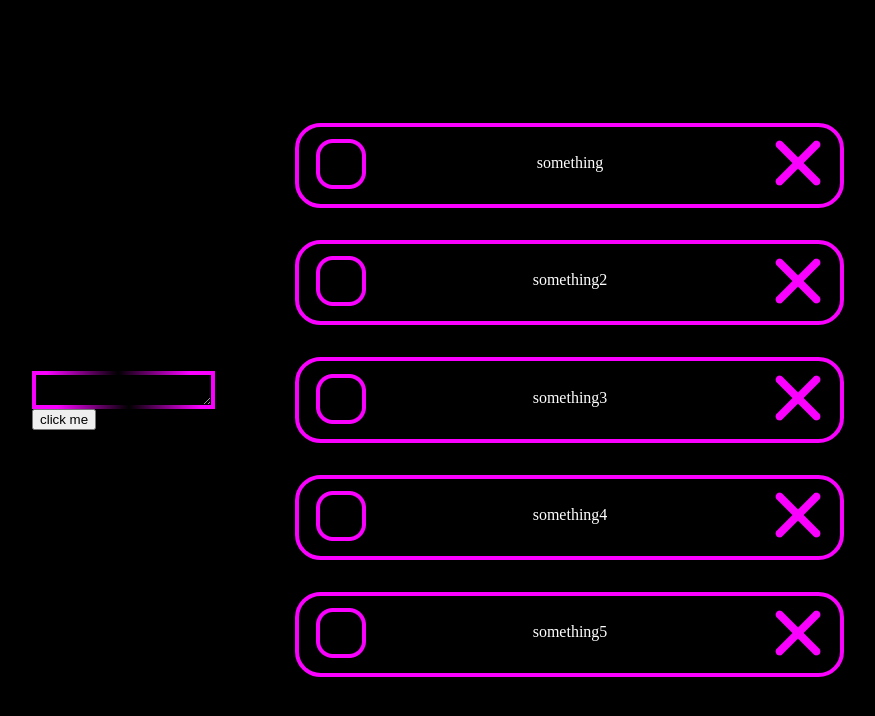
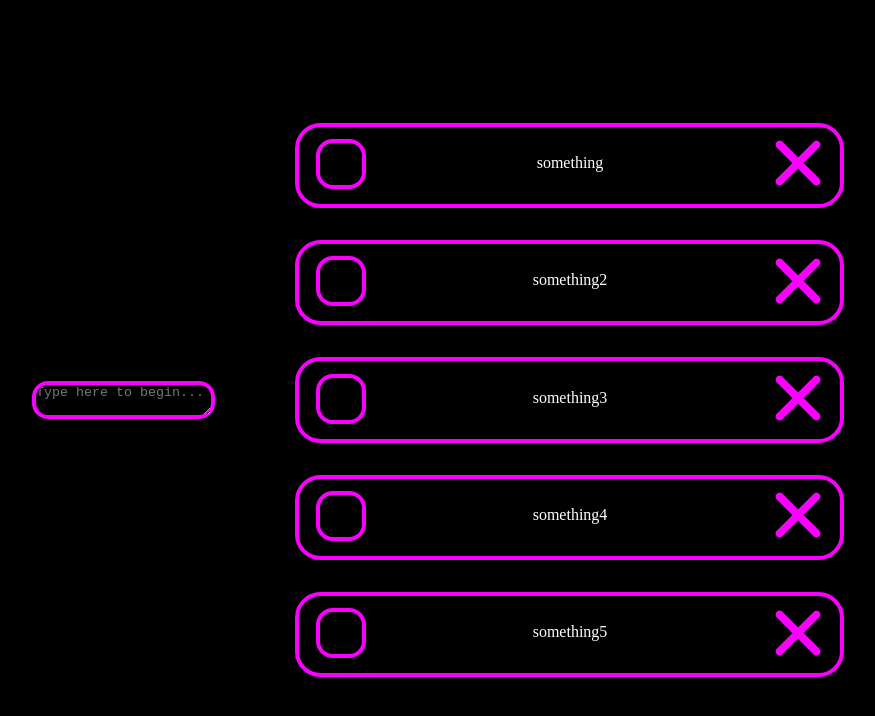
Before and after one commit to ZeSved/ToDo-app, a React (Vite) app: page / in a window 1280 px wide. Shown: the top 716 px of the page, without its empty margins (202-1077 px from the left). Built offline with nearby package versions, Linux system fonts and the light colour scheme.

Commit message:
adding items

```diff
--- a/src/App.css
+++ b/src/App.css
@@ -13,19 +13,6 @@ body {
   height: 100vh;
 }
 
-.itemInput {
-  background: transparent;
-  height: 100%;
-  display: block;
-  padding: 0;
-  outline: none;
-  color: white;
-
-  border-image: linear-gradient(73deg, rgba(250, 0, 255, 1) 12%, rgb(0, 0, 0) 50%, rgba(250, 0, 255, 1) 88%);
-  border-image-slice: 1;
-  border-width: 4px;
-}
-
 .main {
   display: grid;
   align-items: center;
--- a/src/App.tsx
+++ b/src/App.tsx
@@ -4,7 +4,7 @@ import ItemList, { Item } from './components/ItemList'
 
 import ItemInput from './components/ItemInput'
 
-import { useState } from 'react'
+import { useEffect, useState } from 'react'
 
 function App() {
 	const [items, setItems] = useState<Item[]>([
@@ -30,6 +30,12 @@ function App() {
 		},
 	])
 
+	useEffect(() => {
+		const itemData = JSON.stringify(items)
+		localStorage.setItem('itemData', itemData)
+		console.log(itemData)
+	}, [items])
+
 	return (
 		<div className='wrapper'>
 			<div className='main'>
--- a/src/components/ItemInput.tsx
+++ b/src/components/ItemInput.tsx
@@ -1,27 +1,28 @@
-import { useRef } from 'react'
+import styles from './styles/ItemInput.module.css'
+import { useState } from 'react'
 import { ItemListProps } from './ItemList'
 
 export default function ItemInput({ items, setItems }: ItemListProps) {
-	const ref = useRef(null)
+	const [input, setInput] = useState('')
+
 	return (
 		<div>
 			<textarea
-				ref={ref}
-				className='itemInput'
+				placeholder='Type here to begin...'
+				onChange={(e) => setInput(e.target.value)}
+				onKeyDown={(e) => {
+					if (e.key === 'Enter') {
+						setItems([
+							...items,
+							{
+								content: `${input}`,
+								checked: false,
+							},
+						])
+					}
+				}}
+				className={styles.itemInput}
 			/>
-			<button
-				onClick={() => {
-					setItems([
-						...items,
-						{
-							content: `try`,
-							checked: false,
-						},
-					])
-					console.log()
-				}}>
-				click me
-			</button>
 		</div>
 	)
 }
--- /dev/null
+++ b/src/components/styles/ItemInput.module.css
@@ -0,0 +1,11 @@
+.itemInput {
+  background: transparent;
+  height: 100%;
+  display: block;
+  padding: 0;
+  outline: none;
+  color: white;
+
+  border: 4px solid #FA00FF;
+  border-radius: 1rem;
+}
```
